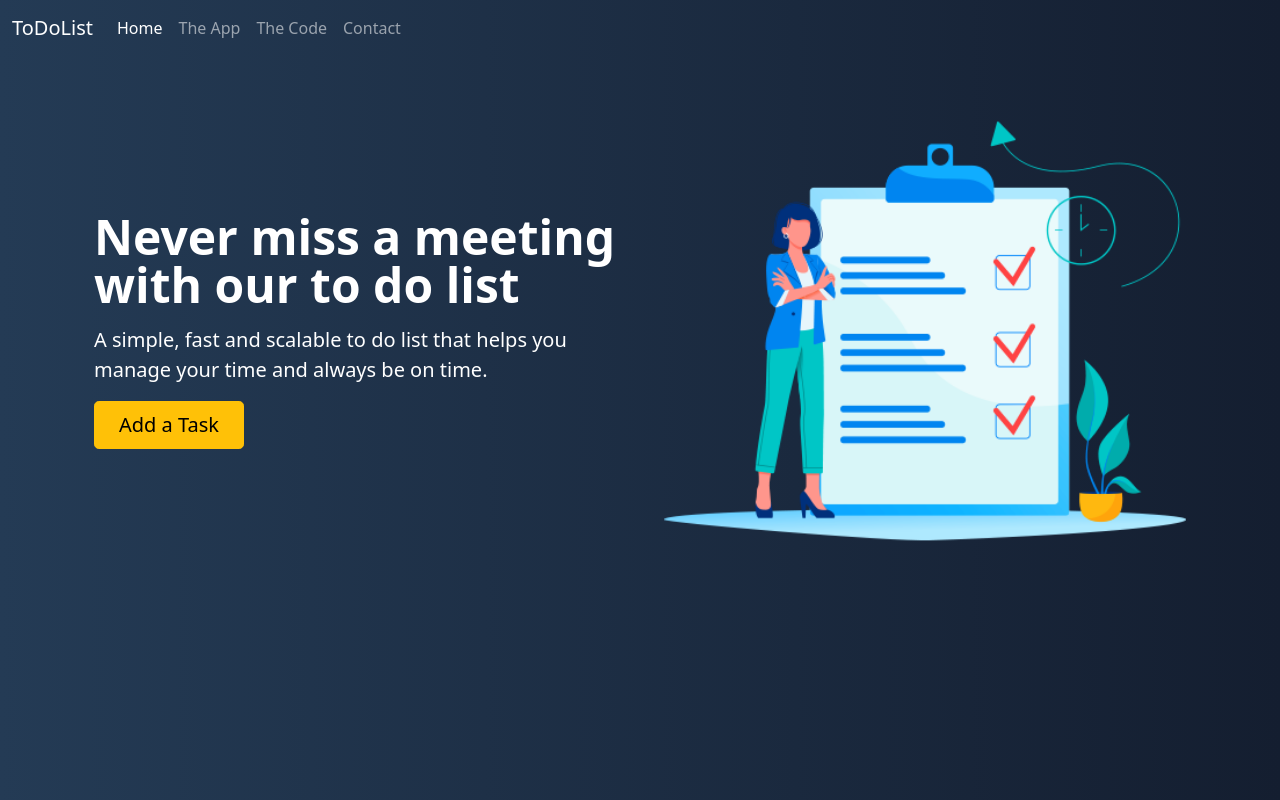
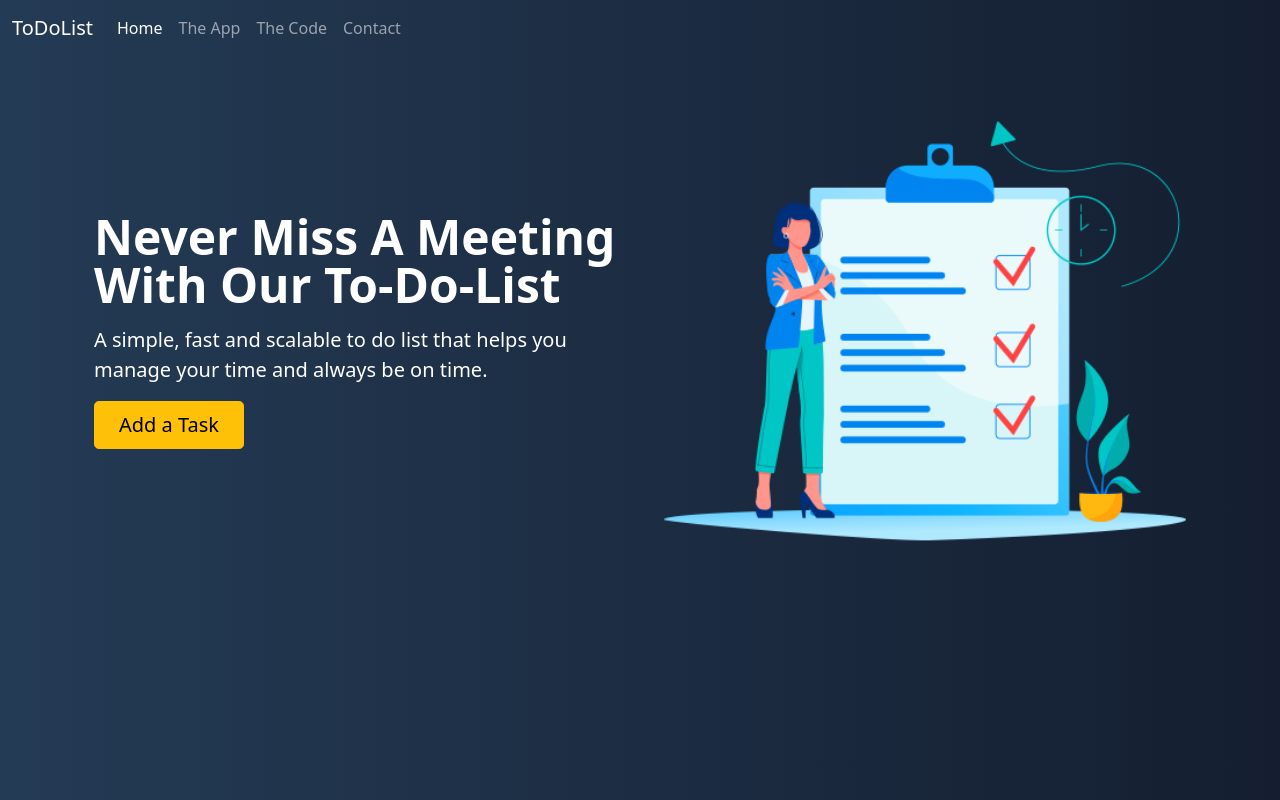
Before and after one commit to alvaldes86/firstProject, a plain HTML site: page index.html in a window 1280 px wide. Drawn offline with nearby package versions, Linux system fonts and the light colour scheme.

Commit message:
changes to index page

```diff
--- a/index.html
+++ b/index.html
@@ -51,7 +51,7 @@
                         loading="lazy">
                 </div>
                 <div class="col-lg-6">
-                    <h1 class="display-5 fw-bold lh-1 mb-3">Never miss a meeting with our to do list</h1>
+                    <h1 class="display-5 fw-bold lh-1 mb-3">Never Miss A Meeting With Our To-Do-List</h1>
                     <p class="lead">A simple, fast and scalable to do list that helps you manage your time
                         and always be on time.
                     </p>
```
